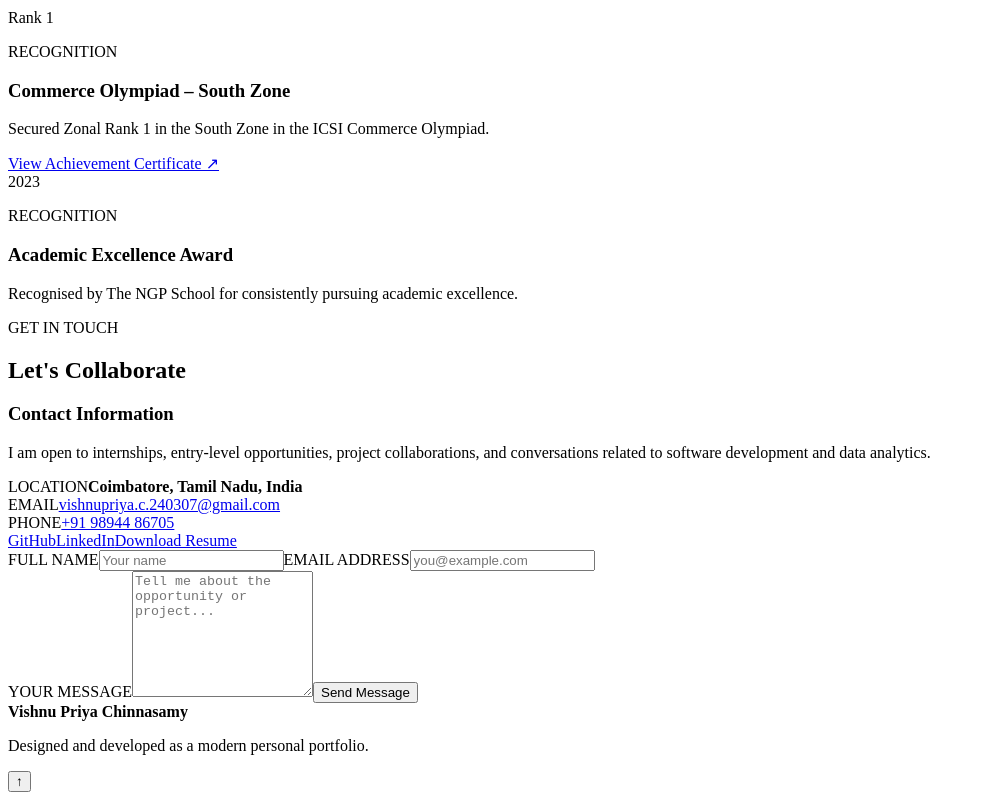
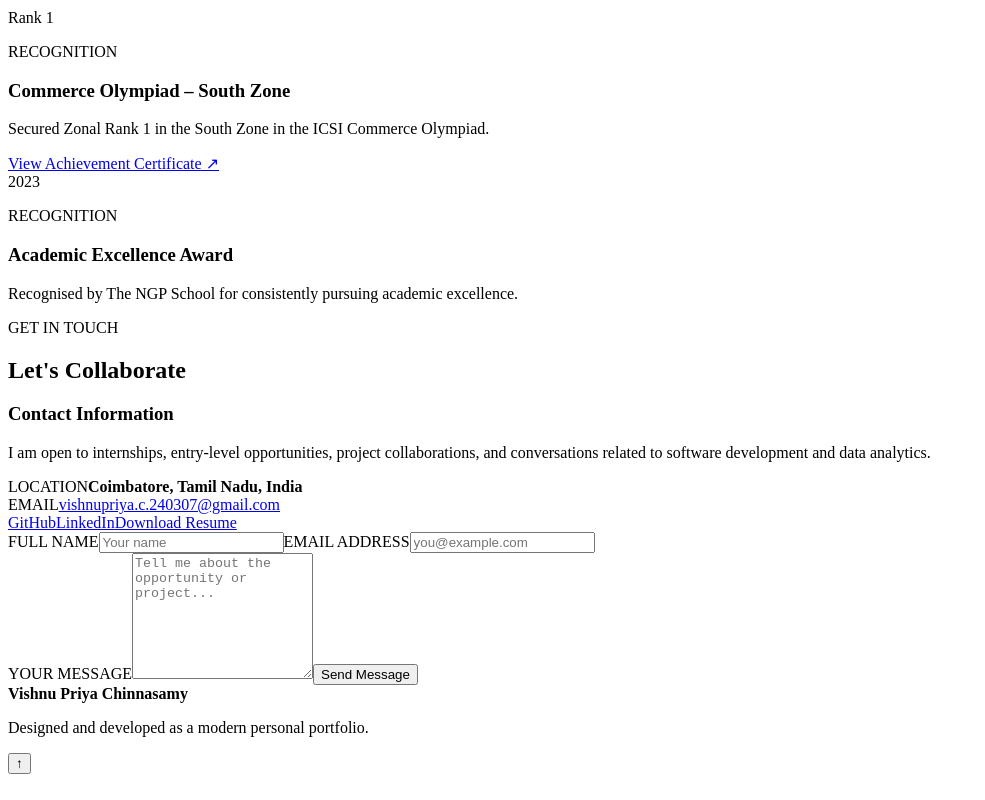
Before and after one commit to vishnupriyac240307/portfolio-, a React (Vite) app: page / in a window 1280 px wide. Shown: the part 7725-8525 px from the top of the page, without its empty margins (0-985 px from the left). Built offline with nearby package versions, Linux system fonts and the light colour scheme; the HTML template or start-up script is replaced by a standard one.

Commit message:
Update App.jsx

```diff
--- a/src/App.jsx
+++ b/src/App.jsx
@@ -795,16 +795,6 @@ function App() {
                 </a>
               </div>
 
-              <div className="contact-detail">
-                <span>PHONE</span>
-
-                <a
-                  href={`tel:${profile.phone.replace(/\s/g, "")}`}
-                >
-                  {profile.phone}
-                </a>
-              </div>
-
               <div className="contact-links">
                 <a
                   href={profile.github}
```
